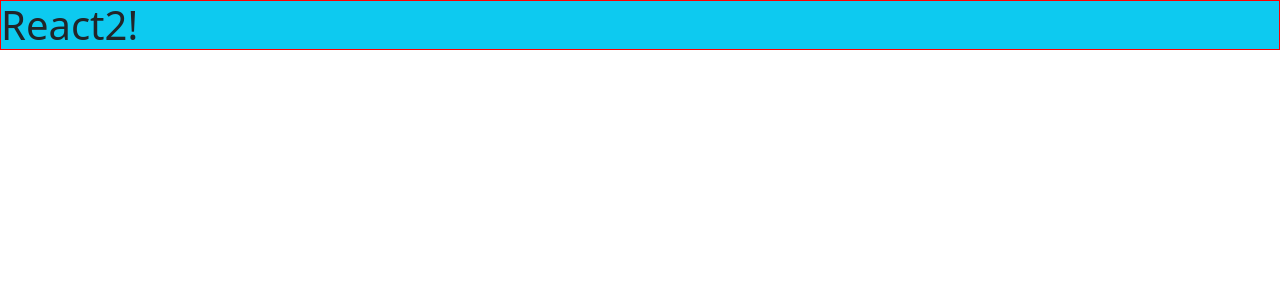
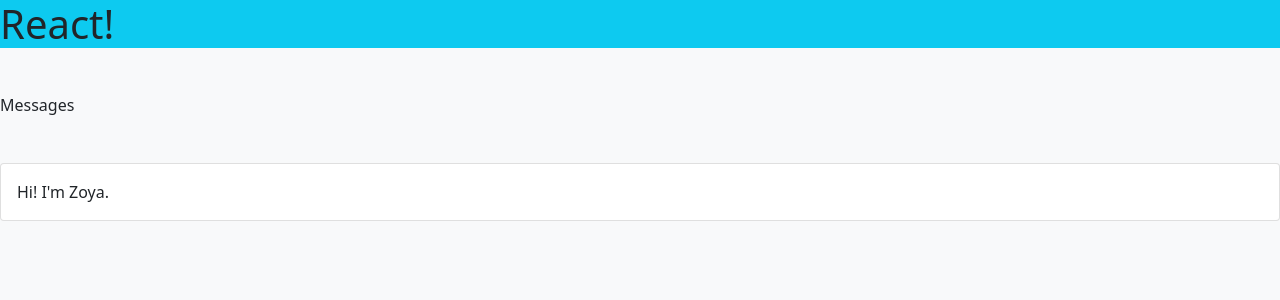
Before and after one commit to izoya/react-social-me, a React app: page / in a window 1280 px wide. Shown: the top 300 px of the page. Built offline with nearby package versions, Linux system fonts and the light colour scheme.

Commit message:
R1 Message component

```diff
--- a/src/App.js
+++ b/src/App.js
@@ -1,10 +1,14 @@
 import React, {Component} from "react";
+import {Message} from "./components/Message/Message";
 
 export class App extends Component {
     render() {
         return (
             <div>
-                <h1 className="bb bg-info">React2!</h1>
+                <h1 className="bg-info">React!</h1>
+                <Message message="Hi! I'm Zoya.">
+                    No messages just yet.
+                </Message>
             </div>
         );
     }
--- /dev/null
+++ b/src/components/Message/Message.js
@@ -0,0 +1,15 @@
+import React from "react";
+
+export const Message = (props) => {
+    return (
+        <>
+            <h6 className="my-5">Messages</h6>
+            <div className="card mt-5">
+                <div className="card-body">
+                    {props.message ?? props.children}
+                </div>
+            </div>
+        </>
+
+    )
+}
--- a/src/index.html
+++ b/src/index.html
@@ -6,8 +6,8 @@
           content="width=device-width, user-scalable=no, initial-scale=1.0, maximum-scale=1.0, minimum-scale=1.0">
     <title>Title</title>
 </head>
-<body>
-<div id="root">
-</div>
+<body class="bg-light">
+    <div id="root">
+    </div>
 </body>
 </html>
```
